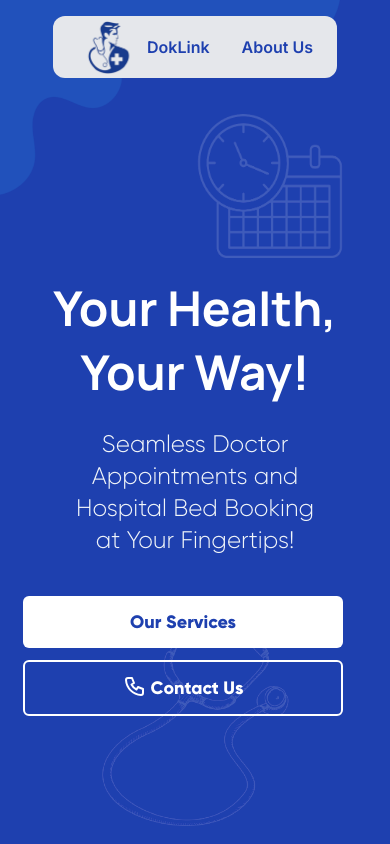
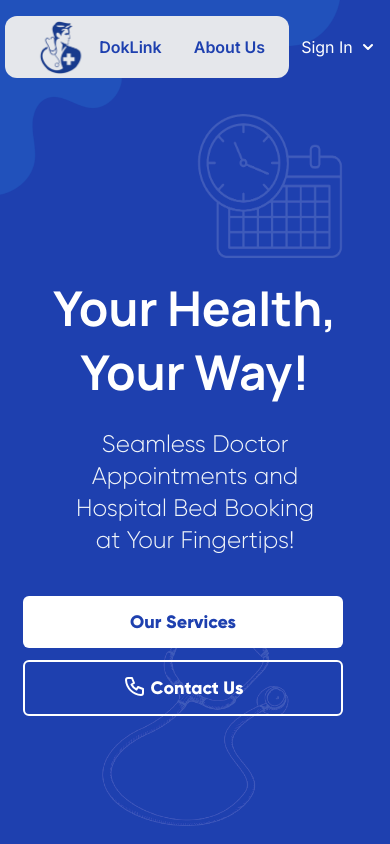
Before and after one commit to Taher2512/DokLink, a Next.js app: page / in a window 390 px wide. Shown: the top 844 px of the page. Built offline with nearby package versions, Linux system fonts and the light colour scheme.

Commit message:
Added responsiveness for registration

```diff
--- a/src/app/components/sections/Navbar.js
+++ b/src/app/components/sections/Navbar.js
@@ -39,10 +39,13 @@ function Navbar() {
           About Us
         </Link>
       </div>
-      <div className="absolute right-0 mr-32" ref={dropdownRef}>
+      <div
+        className="relative md:absolute right-0 m-0 md:mr-32 z-50"
+        ref={dropdownRef}
+      >
         <button
           onClick={toggleDropdown}
-          className="flex items-center justify-between w-full py-2 px-3 text-white rounded hover:bg-gray-100 md:hover:bg-transparent md:border-0 md:hover:text-gray-300 md:p-0 md:w-auto"
+          className="flex items-center justify-between w-full py-2 px-3 text-white rounded hover:bg-transparent md:border-0 md:hover:text-gray-300 md:p-0 md:w-auto"
         >
           Sign In{" "}
           <svg
```
